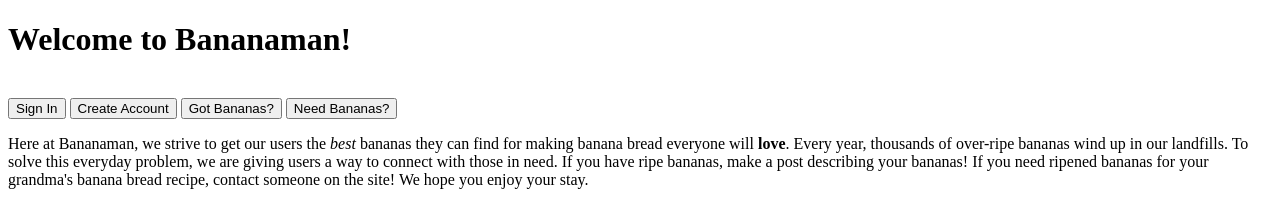
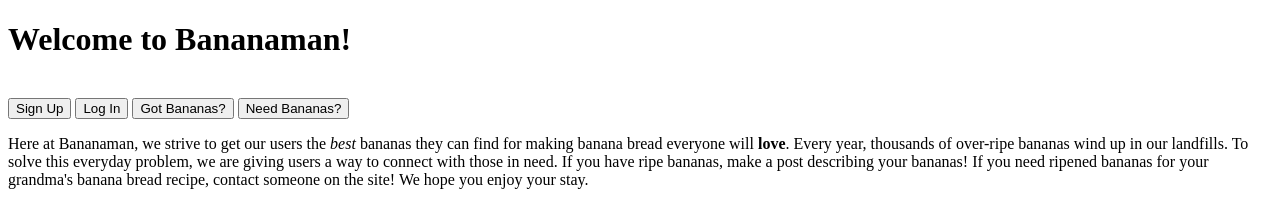
Before and after one commit to jackerman76/Bananaman, a Flask app: template templates/home.html in a window 1280 px wide. Shown: the top 224 px of the page. Run offline with Flask 2, Linux system fonts and the light colour scheme; the template is opened without the code that fills it, so the values that code supplies are empty.

Commit message:
changed button designs

```diff
--- a/templates/home.html
+++ b/templates/home.html
@@ -9,11 +9,12 @@
           <br>
       </header>
 
-      <!-- idk how we want to implement these buttons permanently but this basic HTML works for Thursday's demonstration purposes -->
-      <button onclick="location.href='login.html'" type="button"> Sign In </button>
-      <button onclick="location.href='create_account.html'" type="button"> Create Account </button>
-      <button onclick="location.href='got_bananas.html'" type="button"> Got Bananas? </button>
-      <button onclick="location.href='need_bananas.html'" type="button"> Need Bananas? </button>
+      <form>
+        <button type="submit" value="True" name="signup" formmethod="POST" > Sign Up </button>
+        <button type="submit" value="True" name="login" formmethod="POST" > Log In </button>
+        <button type="submit" value="True" name="got_bananas" formmethod="POST" > Got Bananas? </button>
+        <button type="submit" value="True" name="need_bananas" formmethod="POST" > Need Bananas? </button>
+      </form>
 
       <p>Here at Bananaman, we strive to get our users the <i>best</i> bananas they can find for making banana bread everyone will <b>love</b>. Every year, thousands of over-ripe bananas wind up in our landfills. To solve this everyday problem, we are giving users a way to connect with those in need. If you have ripe bananas, make a post describing your bananas! If you need ripened bananas for your grandma's banana bread recipe, contact someone on the site! We hope you enjoy your stay.</p>
 
```
